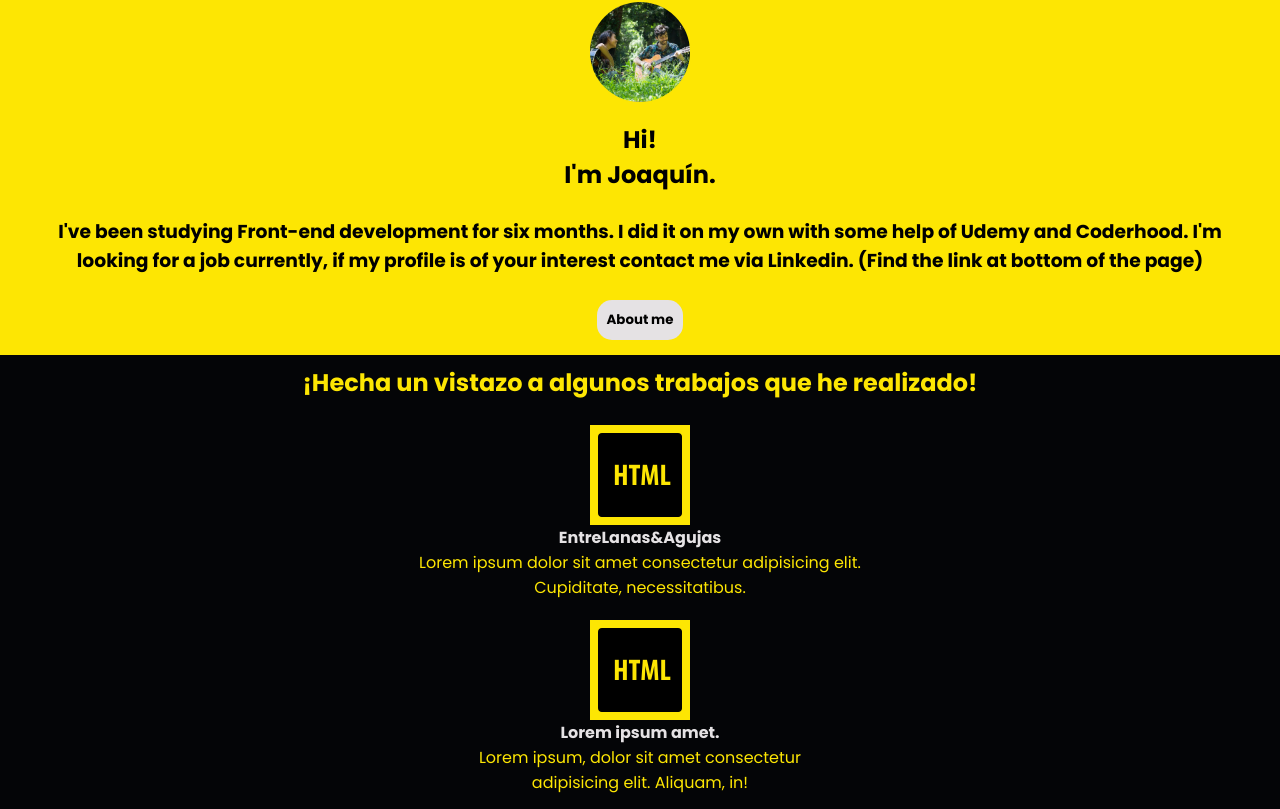
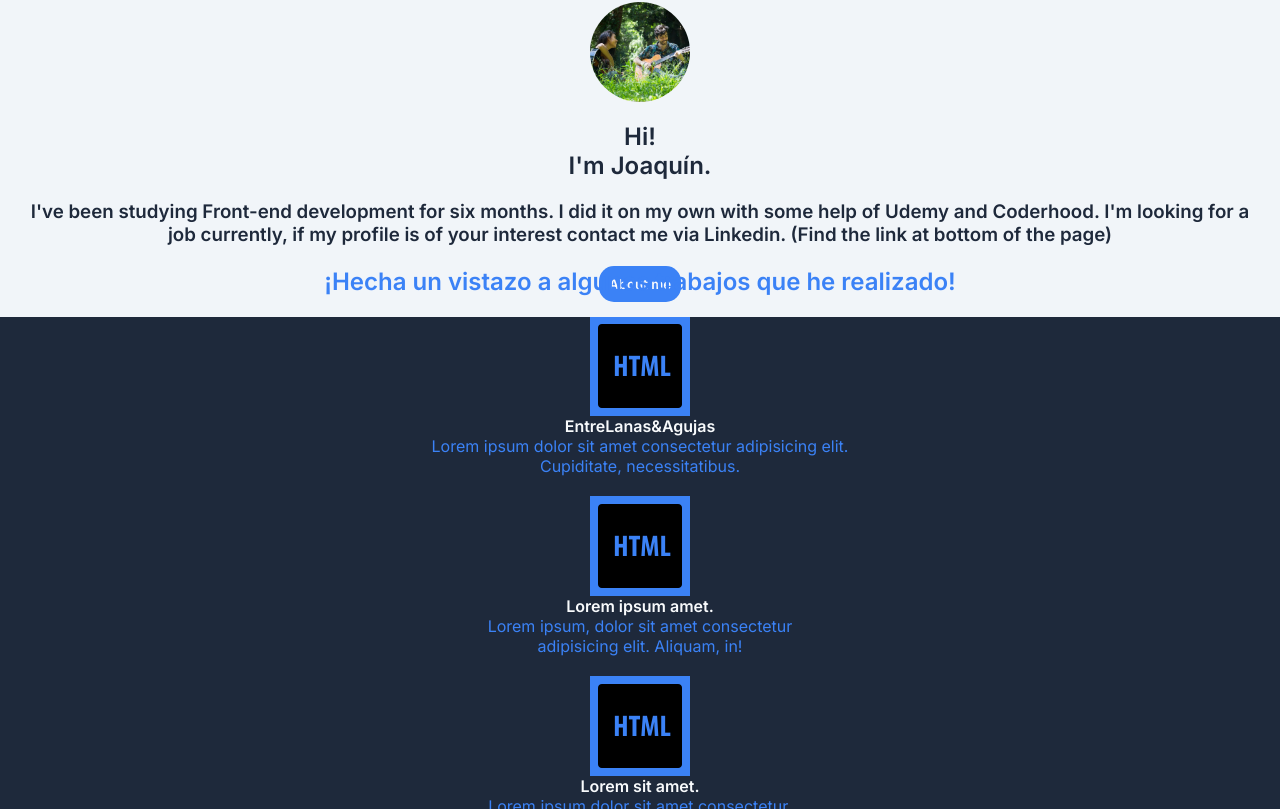
Before and after one commit to JoaquinVF/new-portfolio, a plain HTML site: page index.html in a window 1280 px wide. Shown: the part 68-877 px from the top of the page. Drawn offline with nearby package versions, Linux system fonts and the light colour scheme.

Commit message:
refactor: update color scheme and fonts

```diff
--- a/index.html
+++ b/index.html
@@ -19,8 +19,8 @@
         <img class="activator" id="activator" src="//s.svgbox.net/hero-outline.svg?fill=fff#menu-alt-3" alt="">
         <nav>
             <ul>
-                <li><a href="#"><img src="//s.svgbox.net/hero-outline.svg?fill=e5e2e4#beaker"></a></li>
-                <li><a href="#"><img src="//s.svgbox.net/hero-outline.svg?fill=e5e2e4#chat"></a></li>
+                <li><a href="#"><img src="//s.svgbox.net/hero-outline.svg?fill=f8fafc#beaker"></a></li>
+                <li><a href="#"><img src="//s.svgbox.net/hero-outline.svg?fill=f8fafc#chat"></a></li>
             </ul>
         </nav>
     </div>
--- a/script.js
+++ b/script.js
@@ -21,7 +21,7 @@ var tl = gsap.timeline({ defaults: { ease: "power2.inOut" } });
 var toggle = false;
 
 tl.to(".activator", {
-  "background-color": "#040507",
+  "background-color": "var(--color-bg-dark)",
   borderRadius: "5em 5em 0 0",
 });
 tl.to(
--- a/style.css
+++ b/style.css
@@ -1,26 +1,45 @@
-@import url('https://fonts.googleapis.com/css2?family=Poppins:wght@400;500;700&display=swap');*{
+@import url('https://fonts.googleapis.com/css2?family=Inter:wght@400;600&display=swap');
+
+:root {
+  --color-bg: #f1f5f9;
+  --color-bg-dark: #1e293b;
+  --color-text: #1e293b;
+  --color-text-light: #f8fafc;
+  --color-accent: #3b82f6;
+}
+
+* {
   box-sizing: border-box;
   padding: 0;
   margin: 0;
-    font-family: 'Poppins', sans-serif;
+  font-family: 'Inter', sans-serif;
 }
-header{
+
+body {
+  background-color: var(--color-bg);
+  color: var(--color-text);
+}
+
+header {
   height: 50px;
   width: 100%;
-    background-color: #040507;
+  background-color: var(--color-bg-dark);
   display: flex;
   align-items: center;
   justify-content: space-between;
   position: fixed;
   z-index: 99;
 }
-header h1{
-    color: #e5e2e4;
+
+header h1 {
+  color: var(--color-text-light);
   margin-left: 2%;
   text-transform: uppercase;
   font-size: 1.2rem;
+  font-weight: 600;
 }
-header .ani_character{
+
+header .ani_character {
   animation: likeCode 1s infinite;
 }
 
@@ -30,6 +49,7 @@ header .ani_character{
   position: relative;
   top: 50px;
 }
+
 .menu-hamb .activator {
   padding: 1em;
   border-radius: 5em 5em 0 0;
@@ -46,36 +66,31 @@ header .ani_character{
   margin: 0;
   padding: 0;
 }
+
 .menu-hamb nav {
-    /* color: #0d0f14; */
-    background: #040507;
+  background: var(--color-bg-dark);
   border-radius: 0 0 5em 5em;
   padding: 0em;
   clip-path: ellipse(50% 50% at -50% 50%);
+}
 
-}
-.menu-hamb nav ul {
-    /* display: flex-inline; */
-}
-.menu-hamb nav li a {
-    display: block;
-    border-radius: 50%;
-}
 .menu-hamb nav img {
   opacity: 0;
   transform: translateX(-10px);
 }
+
 .menu-hamb nav:hover {
-    background: rgb(50,56,68);
+  background: #323844;
 }
 
-.img-perfil{
+.img-perfil {
   height: 100px;
   width: 100px;
   border-radius: 100%;
 }
+
 @keyframes likeCode {
-    0%{
+  0% {
     opacity: 0;
   }
   50% {
@@ -86,15 +101,15 @@ header .ani_character{
   }
 }
 
-
-body .first-section{
-    background-color: #fde603;
+body .first-section {
+  background-color: var(--color-bg);
   display: flex;
   flex-direction: column;
   position: relative;
   top: 50px;
 }
-.first-panel{
+
+.first-panel {
   display: flex;
   position: relative;
   flex-direction: column;
@@ -102,89 +117,96 @@ body .first-section{
   justify-content: center;
   margin: 0 30px 15px 30px;
 }
-.first-section img{
+
+.first-section img {
   margin-bottom: 20px;
+}
 
-}
-.first-panel h2, .first-panel h3{
+.first-panel h2,
+.first-panel h3 {
   text-align: center;
 }
 
-
-first-section div h3{
+first-section div h3 {
   max-width: 700px;
 }
-.btn{
-    background-color: #e5e2e4;
+
+.btn {
+  background-color: var(--color-accent);
+  color: var(--color-text-light);
   border: none;
   border-radius: 15px;
   padding: 10px;
-    font-weight: 700;
+  font-weight: 600;
 }
 
-
-.second-section h2, .second-section>div{
-    /* position: relative;
-    top: 50px; */
-}
-.second-section{
-    background-color: #040507;
+.second-section {
+  background-color: var(--color-bg-dark);
   display: flex;
   flex-direction: column;
   justify-content: center;
   align-items: center;
 }
-.container{
-    margin: 60px 0 30px 0;
-}
-.second-section h2{
-    color: #fde603;
+
+.second-section h2 {
+  color: var(--color-accent);
   margin: 0 20px;
   text-align: center;
   position: relative;
+  font-weight: 600;
 }
-.second-section .container>div{
+
+.second-section .container > div {
   display: flex;
   flex-direction: column;
-    color: #e5e2e4;
+  color: var(--color-text-light);
   min-height: 275px;
   align-items: center;
 }
-.second-section .more-work{
+
+.second-section .more-work {
   max-width: 100px;
 }
-.box{
+
+.box {
   display: flex;
   flex-direction: column;
   justify-content: center;
   align-items: center;
   margin-bottom: 20px;
 }
-.box .box-title, .box .box-p{
+
+.box .box-title,
+.box .box-p {
   max-width: 70%;
   text-align: center;
 }
-.box-title{
-    font-weight: 700;
+
+.box-title {
+  font-weight: 600;
   text-align: center;
 }
-.box-p{
-    color: #fde603;
+
+.box-p {
+  color: var(--color-accent);
   font-weight: 400;
 }
-.box img{
-    background-color: #fde603;
+
+.box img {
+  background-color: var(--color-accent);
 }
 
-
-.third-section{
-    background-color: #fde603;
+.third-section {
+  background-color: var(--color-accent);
   height: 75px;
   display: flex;
   flex-direction: column;
   align-items: center;
+  justify-content: center;
 }
-.third-section .email-link{
+
+.third-section .email-link {
   text-decoration: none;
-    color: #040507;
+  color: var(--color-bg-dark);
+  font-weight: 600;
 }
```
Lines whose indentation alone changed are shown as unchanged.
